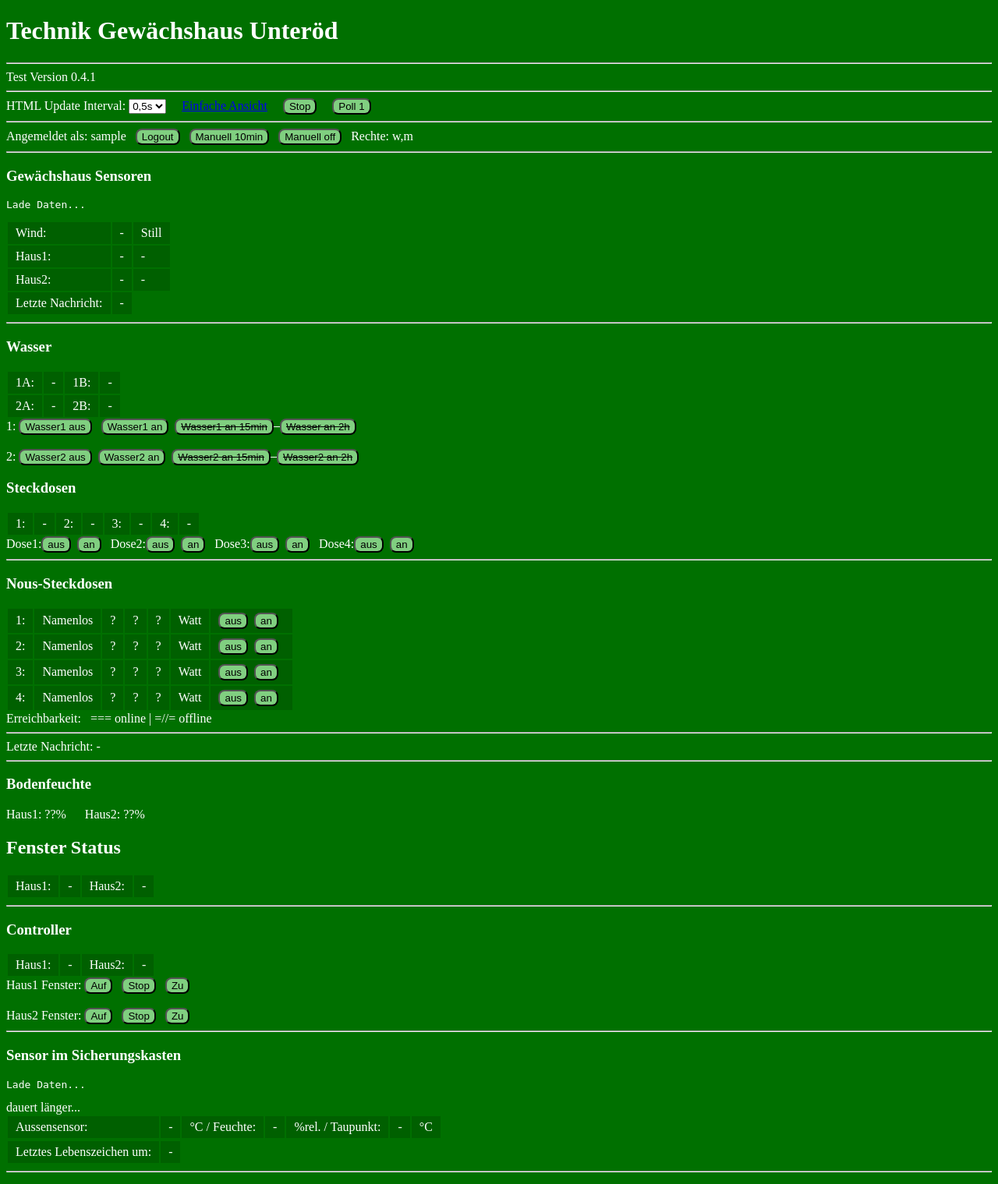
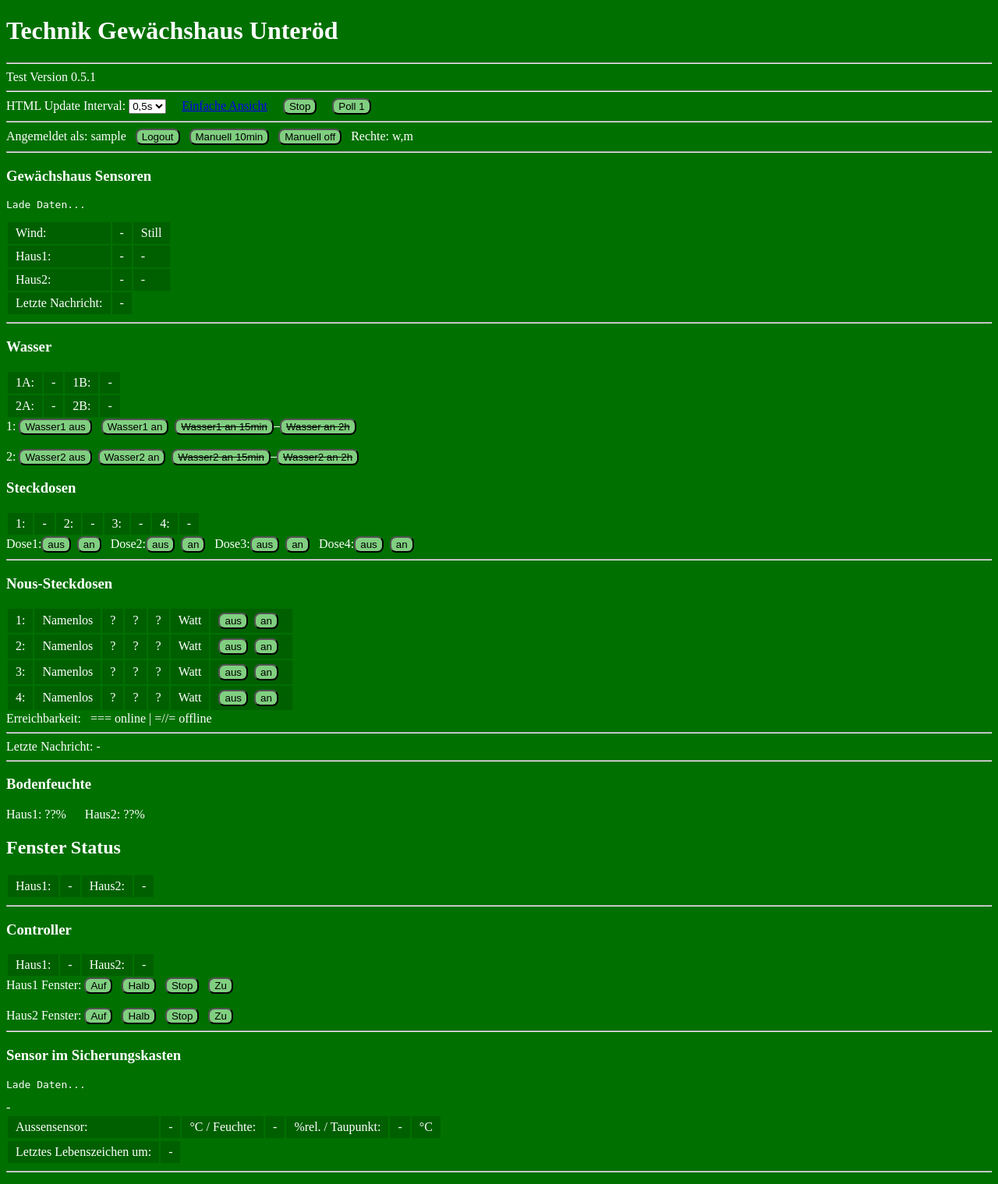
Before and after one commit to rundekugel/gwxhaus, a PHP site: page /tec1.php in a window 1280 px wide. Shown: the top 1519 px of the page at 78% size. Run offline with PHP 8.4, Linux system fonts and the light colour scheme; the visitor is signed in with stand-in values (Sample User, id 1).

Commit message:
motor halb feature prepared

```diff
--- a/Software/www-server/gwxhaus.php
+++ b/Software/www-server/gwxhaus.php
@@ -14,7 +14,7 @@
 <script type="text/javascript">
   //defaults
   var m_timerButton = 1;
-  var m_reloadTime = 900;
+  var m_reloadTime = 1900;
   var vIntervalId=0;
 
   //data stuff
--- a/Software/www-server/tec1.php
+++ b/Software/www-server/tec1.php
@@ -7,7 +7,7 @@
 
 <link rel="stylesheet" type="text/css" href="styles.css?v=1.4"/>
 
-<script type="text/javascript" src="js/tools.js?v=1.1"></script>
+<script type="text/javascript" src="js/tools.js?v=1.2"></script>
 <script type="text/javascript" src="js/timer.js"></script>
 <script type="text/javascript" src="js/gAjax.js"></script>
 
@@ -301,6 +301,7 @@
 
   function switcher(cmd,text){
       write2Id("hbs",text);
+      alert("set ".cmd.":"text");
       fetch("switcher.php?"+cmd);
   }
   function wasseraus(id){
@@ -350,7 +351,7 @@
 
 <h1>Technik Gew&auml;chshaus Unter&ouml;d</h1>
 <hr>
-Test Version 0.4.1
+Test Version 0.5.1
 <hr>
 <!--label for="refresh">HTML Update Interval:</label-->
 HTML Update Interval:
@@ -425,6 +426,7 @@ if(isset($_SESSION["user"])) {
 <hr>
 
 <h3 id="funkdosen">Nous-Steckdosen</h3>
+<pre id="funkdoseninfo"></pre>
 <table>
 <?php
 for($i=1;$i<=4;$i++){
@@ -462,10 +464,12 @@ Haus1: ??% &nbsp;&nbsp;&nbsp;&nbsp; Haus2: ??%
 </table>
 <?php if(isset($_SESSION["user"])) { echo '
 Haus1 Fenster: <button onclick="motor(1,\'u\')" >Auf</button> &nbsp;
+<button onclick="motor(1,\'h\')" >Halb</button> &nbsp;
 <button onclick="motor(1,\'0\')" >Stop</button> &nbsp;
 <button onclick="motor(1,\'d\')" >Zu</button> &nbsp;
 <br><br>
 Haus2 Fenster: <button onclick="motor(2,\'u\')" >Auf</button> &nbsp;
+<button onclick="motor(2,\'h\')" >Halb</button> &nbsp;
 <button onclick="motor(2,\'0\')" >Stop</button> &nbsp;
 <button onclick="motor(2,\'d\')" >Zu</button></s> &nbsp;<br>
 ';}?>
```
